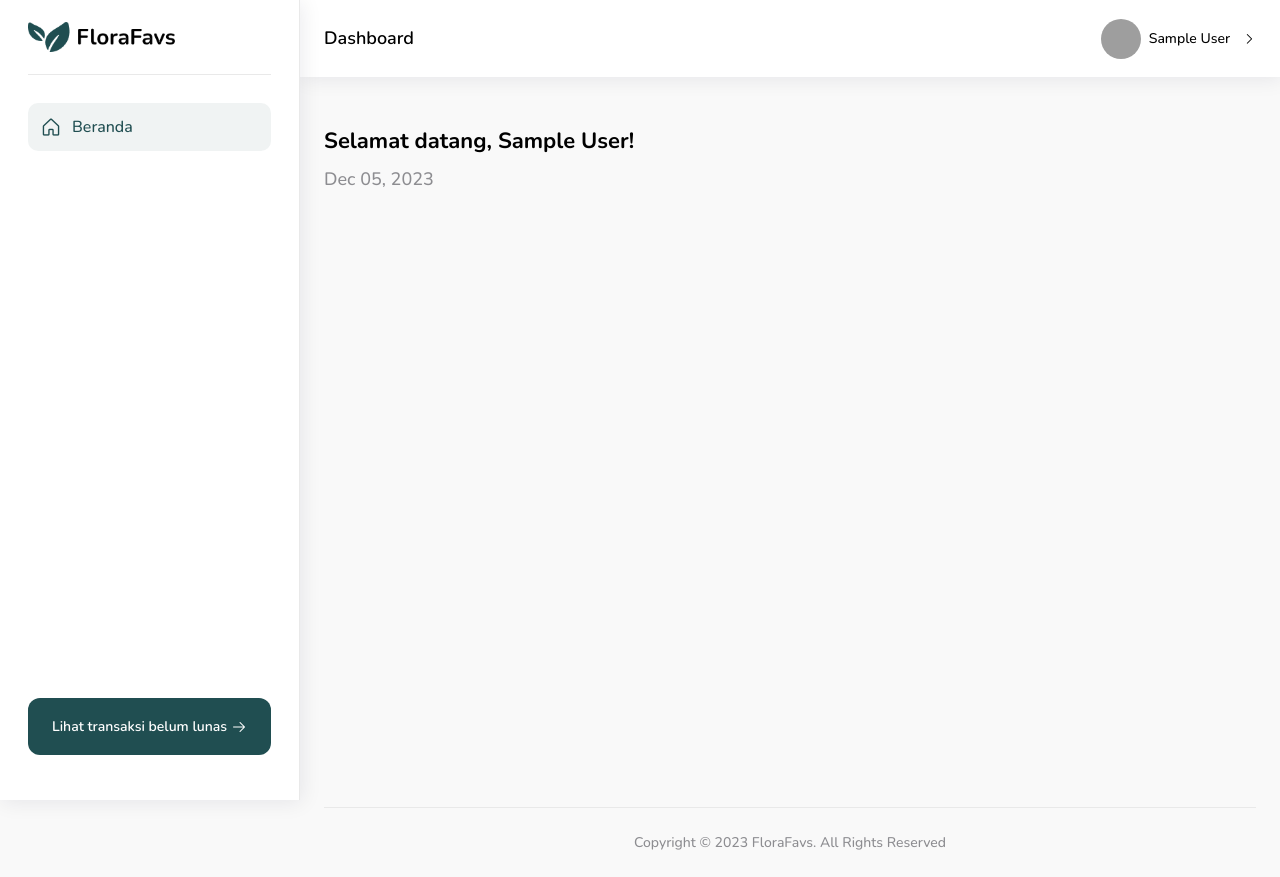
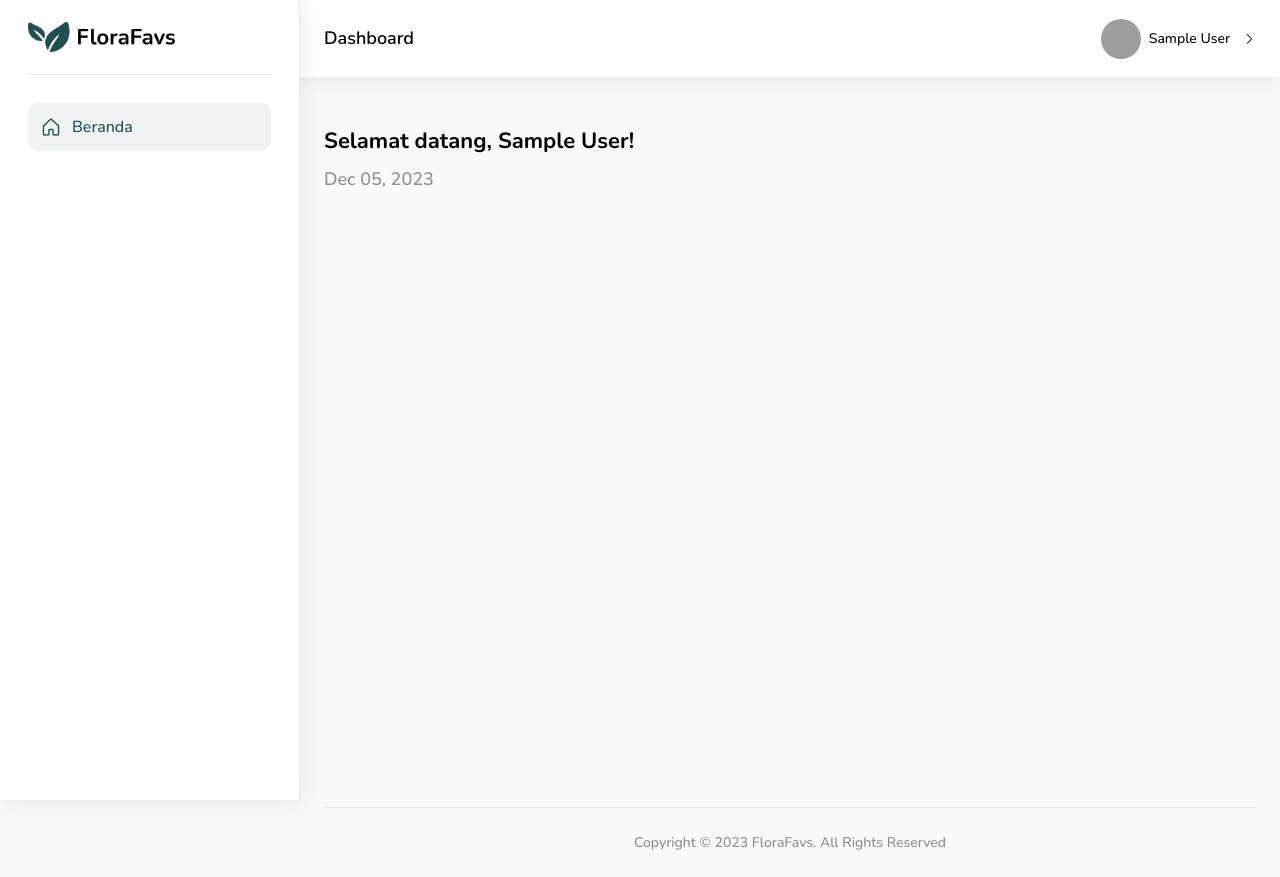
Before and after one commit to ReEkaF/TA_PAW, a PHP site: page /admin/index.php in a window 1280 px wide. Run offline with PHP 8.4, Linux system fonts and the light colour scheme; the visitor is signed in with stand-in values (Sample User, id 1); grey boxes are pictures that could not be loaded.

Commit message:
update sidebar

```diff
--- a/admin/layouts/sidebar.php
+++ b/admin/layouts/sidebar.php
@@ -62,10 +62,18 @@
         </li>
       <?php endif; ?>
     </ul>
-    <a href="./unpaid-transactions.php" class="sidebar__cta">
-      Lihat transaksi belum lunas
-      <i class="ph ph-arrow-right"></i>
-    </a>
+    <?php if ($_SESSION['role_name'] == 'manager') : ?>
+      <a href="./manager-unpaid-transactions.php" class="sidebar__cta">
+        Lihat transaksi belum lunas
+        <i class="ph ph-arrow-right"></i>
+      </a>
+    <?php endif; ?>
+    <?php if ($_SESSION['role_name'] == 'administrator') : ?>
+      <a href="./unpaid-transactions.php" class="sidebar__cta">
+        Lihat transaksi belum lunas
+        <i class="ph ph-arrow-right"></i>
+      </a>
+    <?php endif; ?>
   </nav>
 </div>
 <!-- end sidebar -->
```
